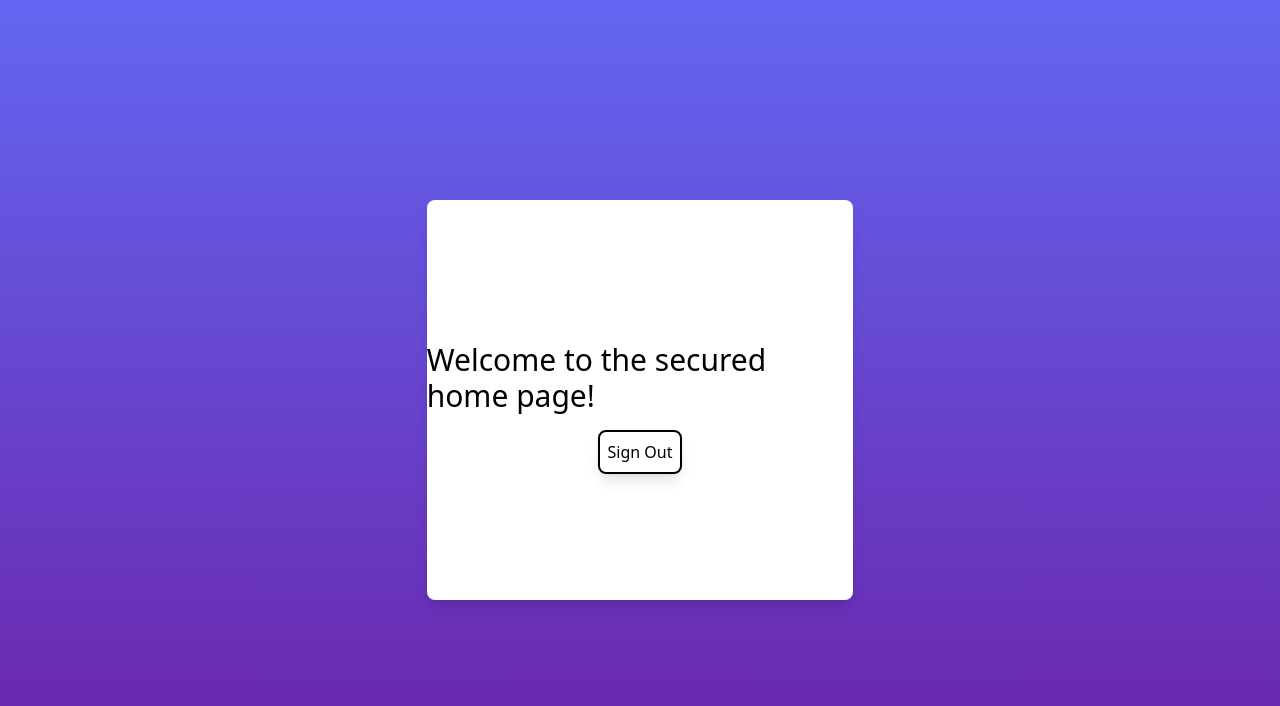
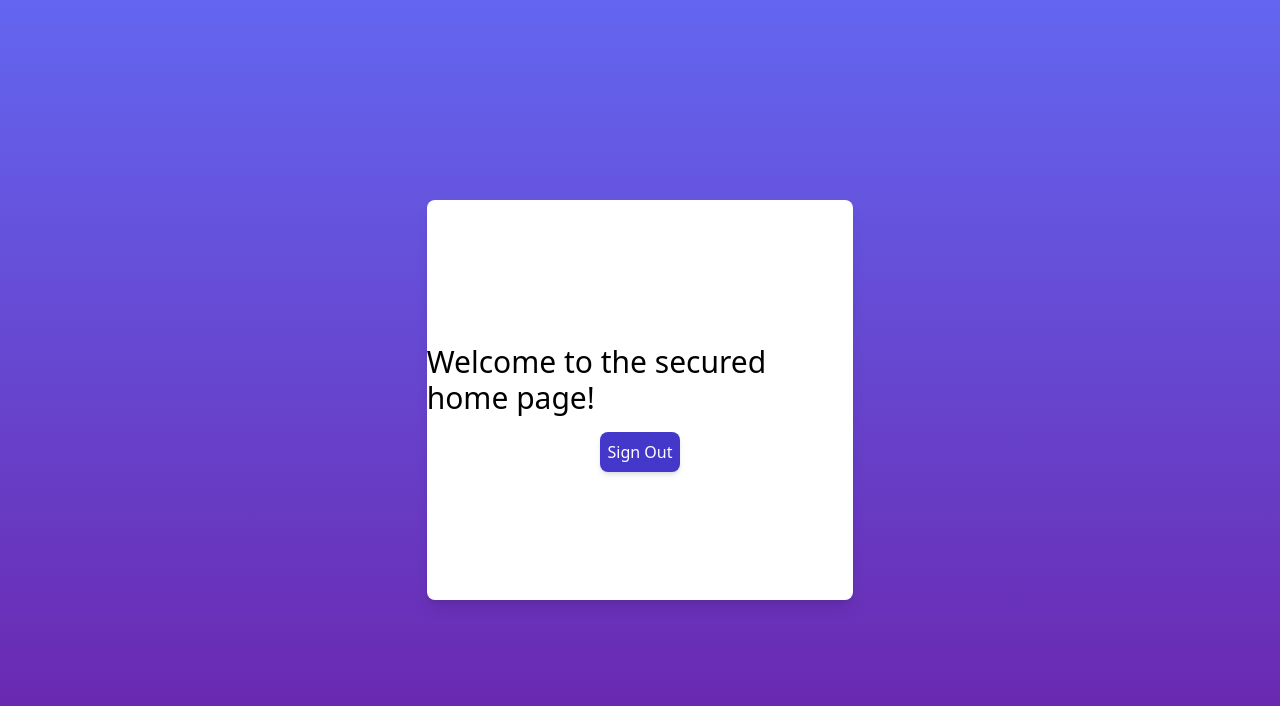
Before and after one commit to willwpearson/optim.boo, a Next.js app: page / in a window 1280 px wide. Shown: the top 706 px of the page. Built offline with nearby package versions, Linux system fonts and the light colour scheme; no server answers; sample sign-in values are in the browser's storage.

Commit message:
refactor: styling for button.

```diff
--- a/src/pages/index.jsx
+++ b/src/pages/index.jsx
@@ -26,7 +26,7 @@ export default function Home(){
                     <div className='w-1/3 h-1/2 bg-white rounded-lg shadow-lg flex justify-center items-center'>
                         <div className='flex flex-col items-center justify-between'>
                             <h1 className='text-3xl my-4'>Welcome to the secured home page!</h1>
-                            <button className='p-2 rounded-lg border-2 border-black hover:bg-gray-200 shadow-lg' onClick={()=>signOut()}>Sign Out</button>
+                            <button className='p-2 rounded-lg shadow-md bg-indigo-700 hover:bg-indigo-900 text-white' onClick={()=>signOut()}>Sign Out</button>
                         </div>
                     </div>
                 </div>
```
